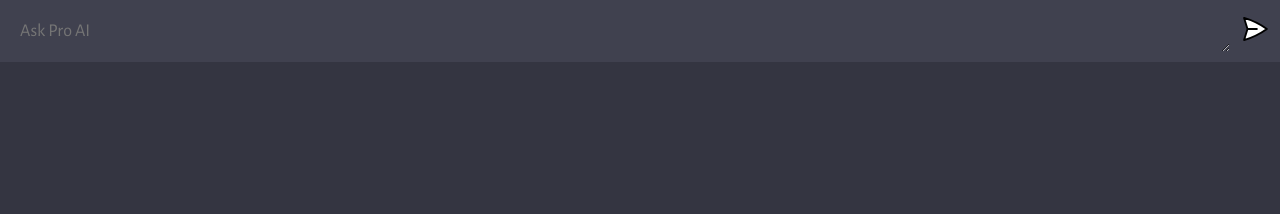
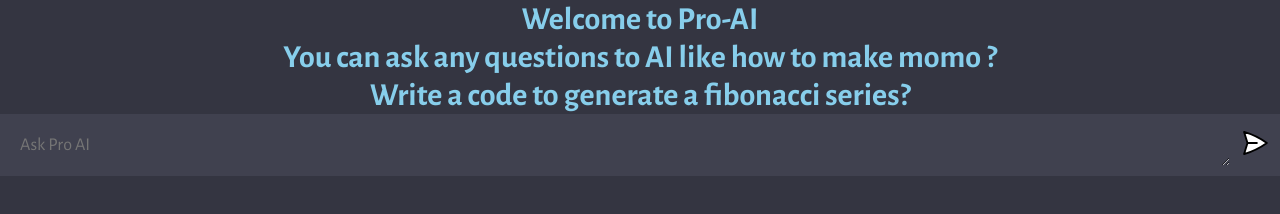
Before and after one commit to Prabeshbaj/ProAI, a website built with Vite: page client/index.html in a window 1280 px wide. Built offline with nearby package versions, Linux system fonts and the light colour scheme.

Commit message:
adding some heaeder message

```diff
--- a/client/index.html
+++ b/client/index.html
@@ -9,7 +9,7 @@
   </head>
   <body>
     <div id="app">
-
+    <h1> Welcome to Pro-AI<br> You can ask any questions to AI like how to make momo ? <br> Write a code to generate a fibonacci series?</h1>
       <div id="chat_container">
 
         <form action="">
@@ -17,6 +17,7 @@
           <button type="submit"><img src="assets/send.svg" alt=""></button>
         </form>
       </div>
+
     </div>
     <script type="module" src="script.js"></script>
   </body>
--- a/client/style.css
+++ b/client/style.css
@@ -9,6 +9,11 @@
 
 body {
   background: #343541;
+}
+
+h1 {
+  color:skyblue;
+  text-align: center;
 }
 
 #app {
```
